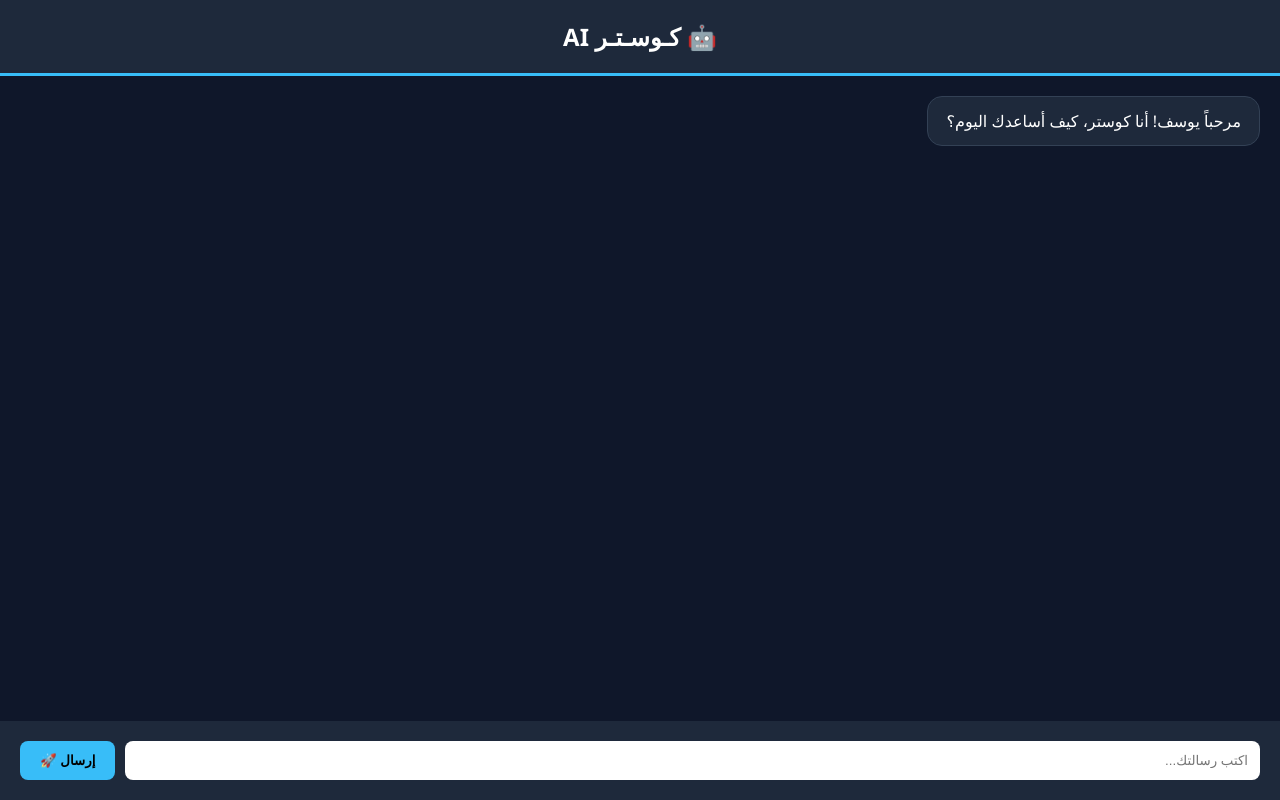
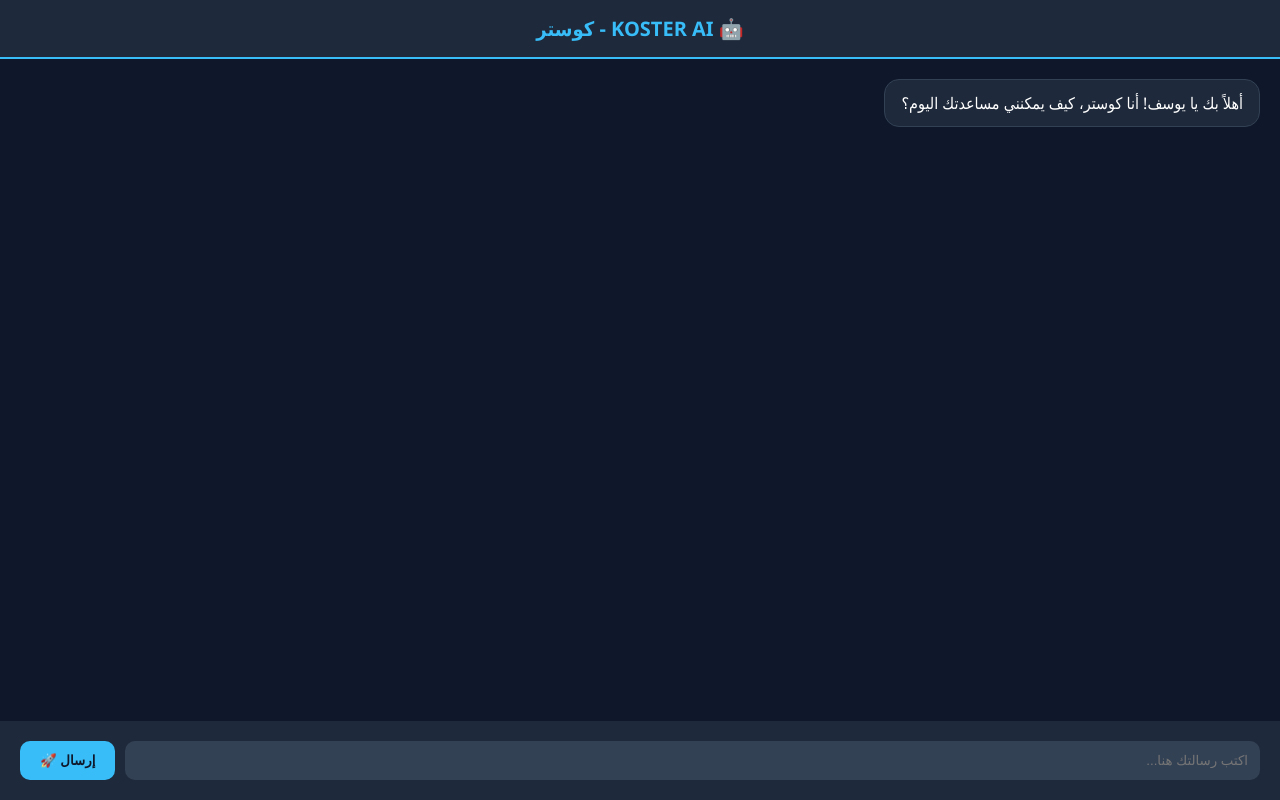
Before and after one commit to yousefmontaserelyazgi-tech/koster-ai, a Flask app: page / in a window 1280 px wide. Run offline with Flask 3, Linux system fonts and the light colour scheme.

Commit message:
Update index.html

```diff
--- a/templates/index.html
+++ b/templates/index.html
@@ -5,49 +5,50 @@
     <meta name="viewport" content="width=device-width, initial-scale=1.0">
     <title>KOSTER AI | كوستر</title>
     <style>
-        body { font-family: 'Segoe UI', sans-serif; background-color: #0f172a; color: white; margin: 0; height: 100vh; display: flex; flex-direction: column; }
-        .header { background: #1e293b; padding: 20px; text-align: center; font-size: 24px; font-weight: bold; border-bottom: 3px solid #38bdf8; }
-        #chat-box { flex: 1; overflow-y: auto; padding: 20px; display: flex; flex-direction: column; gap: 15px; }
-        .msg { max-width: 80%; padding: 12px 18px; border-radius: 15px; line-height: 1.5; }
+        body { font-family: 'Segoe UI', Tahoma, Geneva, Verdana, sans-serif; background-color: #0f172a; color: white; margin: 0; display: flex; flex-direction: column; height: 100vh; }
+        .header { background: #1e293b; padding: 15px; text-align: center; font-size: 20px; font-weight: bold; color: #38bdf8; border-bottom: 2px solid #38bdf8; }
+        #chat-container { flex: 1; overflow-y: auto; padding: 20px; display: flex; flex-direction: column; gap: 15px; }
+        .message { max-width: 80%; padding: 12px 16px; border-radius: 15px; font-size: 16px; line-height: 1.4; }
         .bot { background: #1e293b; align-self: flex-start; border: 1px solid #334155; }
         .user { background: #38bdf8; color: #0f172a; align-self: flex-end; font-weight: bold; }
-        .input-area { padding: 20px; background: #1e293b; display: flex; gap: 10px; }
-        input { flex: 1; padding: 12px; border-radius: 8px; border: none; outline: none; }
-        button { background: #38bdf8; border: none; padding: 10px 20px; border-radius: 8px; cursor: pointer; font-weight: bold; }
+        .input-area { background: #1e293b; padding: 20px; display: flex; gap: 10px; }
+        input { flex: 1; padding: 12px; border-radius: 10px; border: none; outline: none; background: #334155; color: white; }
+        button { background: #38bdf8; color: #0f172a; border: none; padding: 10px 20px; border-radius: 10px; font-weight: bold; cursor: pointer; }
     </style>
 </head>
 <body>
-    <div class="header">🤖 كـوسـتـر AI</div>
-    <div id="chat-box">
-        <div class="msg bot">مرحباً يوسف! أنا كوستر، كيف أساعدك اليوم؟</div>
+    <div class="header">🤖 KOSTER AI - كوستر</div>
+    <div id="chat-container">
+        <div class="message bot">أهلاً بك يا يوسف! أنا كوستر، كيف يمكنني مساعدتك اليوم؟</div>
     </div>
     <div class="input-area">
-        <input type="text" id="userInput" placeholder="اكتب رسالتك..." onkeypress="if(event.key==='Enter') send()">
-        <button onclick="send()">إرسال 🚀</button>
+        <input type="text" id="userInput" placeholder="اكتب رسالتك هنا..." onkeypress="if(event.key==='Enter') sendMessage()">
+        <button onclick="sendMessage()">إرسال 🚀</button>
     </div>
 
     <script>
-        async function send() {
+        async function sendMessage() {
             const input = document.getElementById('userInput');
-            const chat = document.getElementById('chat-box');
-            if(!input.value.trim()) return;
+            const container = document.getElementById('chat-container');
+            if (!input.value.trim()) return;
 
-            const text = input.value;
-            chat.innerHTML += `<div class="msg user">${text}</div>`;
+            const userText = input.value;
+            container.innerHTML += `<div class="message user">${userText}</div>`;
             input.value = '';
+            container.scrollTop = container.scrollHeight;
 
             try {
-                const res = await fetch('/chat', {
+                const response = await fetch('/chat', {
                     method: 'POST',
-                    headers: {'Content-Type': 'application/json'},
-                    body: JSON.stringify({message: text})
+                    headers: { 'Content-Type': 'application/json' },
+                    body: JSON.stringify({ message: userText })
                 });
-                const data = await res.json();
-                chat.innerHTML += `<div class="msg bot">${data.response}</div>`;
-            } catch(e) {
-                chat.innerHTML += `<div class="msg bot">❌ فشل الاتصال بالسيرفر.</div>`;
+                const data = await response.json();
+                container.innerHTML += `<div class="message bot">${data.response}</div>`;
+            } catch (error) {
+                container.innerHTML += `<div class="message bot">❌ عذراً، حدث خطأ في الاتصال.</div>`;
             }
-            chat.scrollTop = chat.scrollHeight;
+            container.scrollTop = container.scrollHeight;
         }
     </script>
 </body>
```
